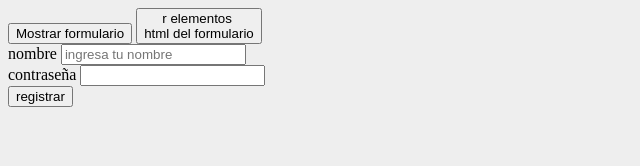
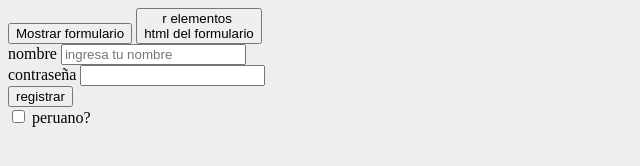
Before and after one commit to jeik0210/coffee, a website: page index.html in a window 1280 px wide. Shown: the full height of the page, 0-640 px from the left. Drawn offline with Linux system fonts and the light colour scheme.

Commit message:
add checkbox at index.html

```diff
--- a/index.html
+++ b/index.html
@@ -16,6 +16,7 @@ nombre
 <input type="text" name="nombre" id="" placeholder="ingresa tu nombre"><br>
 contraseña
 <input type="password" name="password" id=""><br>
-<input type="submit" value="registrar">
+<input type="submit" value="registrar"><br>
+<input type="checkbox" name="" id=""> peruano?
 </body>
 </html>
```
